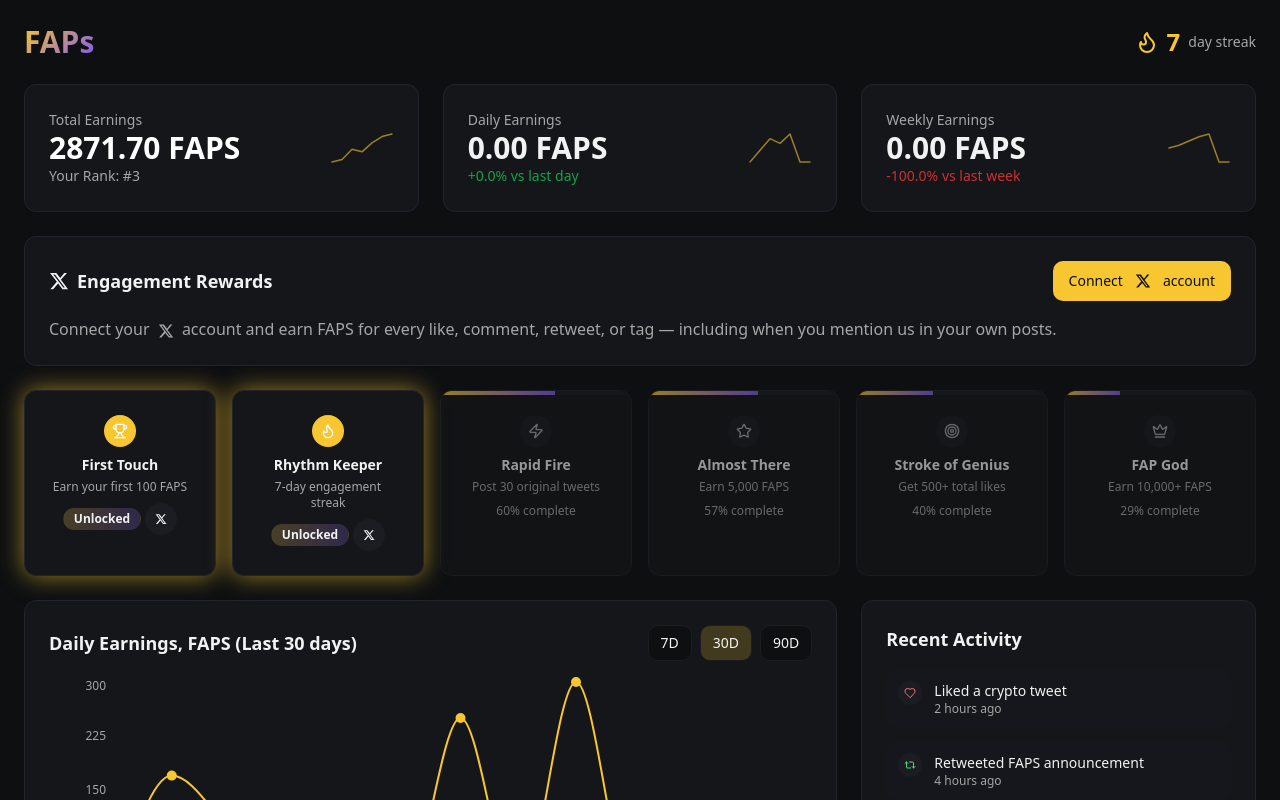
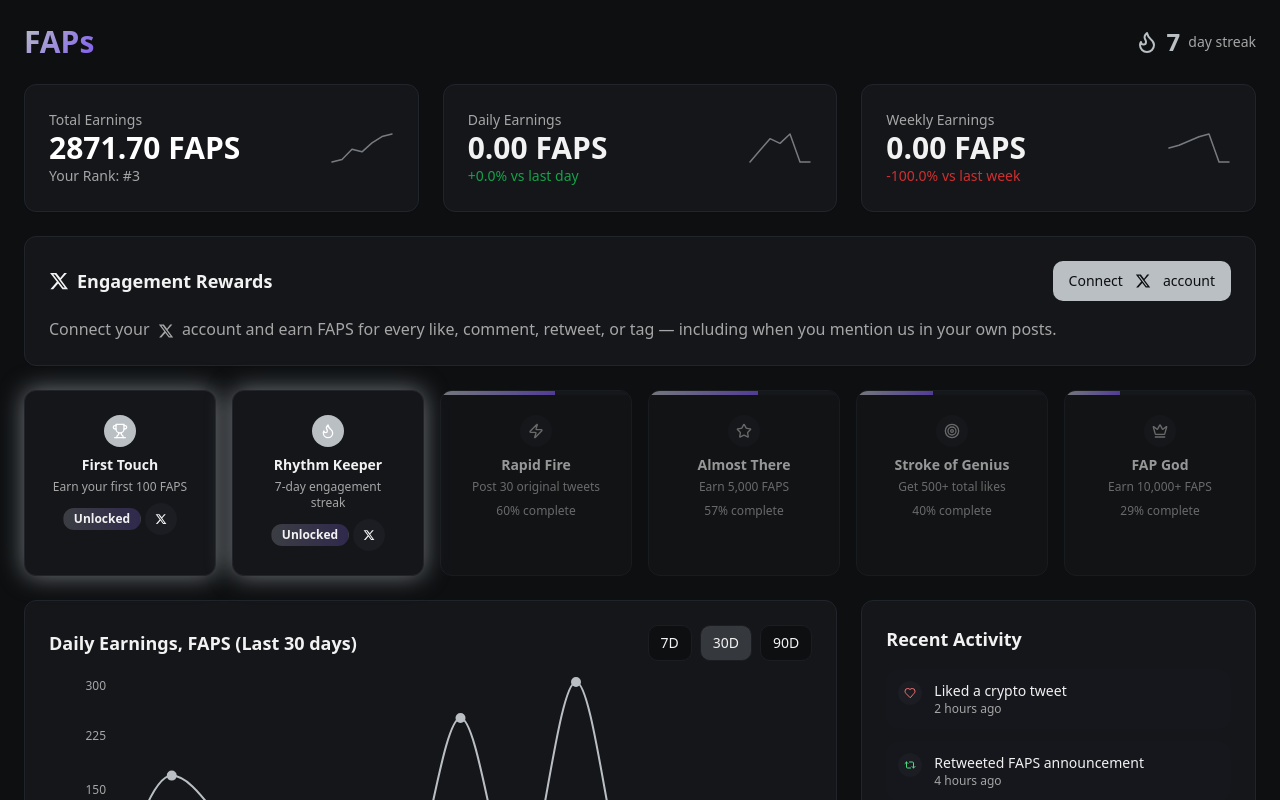
Before and after one commit to rohantomar95/tweet-fapsa-funhouse, a React (Vite) app: page / in a window 1280 px wide. Shown: the top 800 px of the page. Built offline with nearby package versions, Linux system fonts and the light colour scheme.

Commit message:
Change color scheme to chrome.
Update the color scheme to use chrome colors instead of gold.

```diff
--- a/src/index.css
+++ b/src/index.css
@@ -19,8 +19,8 @@ All colors MUST be HSL.
     --popover: 220 13% 9%;
     --popover-foreground: 0 0% 95%;
 
-    /* FAPS brand colors - yellow/gold and purple theme matching screenshot */
-    --primary: 45 93% 58%;  /* Yellow/gold from screenshot */
+    /* FAPS brand colors - chrome/silver and purple theme */
+    --primary: 210 8% 75%;  /* Chrome/silver color */
     --primary-foreground: 220 13% 6%;
 
     --secondary: 220 13% 12%;
@@ -37,17 +37,17 @@ All colors MUST be HSL.
 
     --border: 220 13% 15%;
     --input: 220 13% 12%;
-    --ring: 45 93% 58%;
+    --ring: 210 8% 75%;
 
     --radius: 0.75rem;
 
-    /* FAPS specific design tokens - matching screenshot colors */
-    --faps-primary: 45 93% 58%;    /* Yellow/gold color */
+    /* FAPS specific design tokens - chrome/silver colors */
+    --faps-primary: 210 8% 75%;    /* Chrome/silver color */
     --faps-secondary: 255 85% 65%; /* Purple accent */
     --faps-accent: 255 85% 65%;    /* Purple for buttons */
     --faps-success: 142 76% 36%;
-    --faps-warning: 45 93% 58%;    /* Same as primary for consistency */
-    --faps-chart: 45 93% 58%;
+    --faps-warning: 210 8% 75%;    /* Chrome for consistency */
+    --faps-chart: 210 8% 75%;
 
     /* Enhanced gradients for prominence */
     --gradient-primary: linear-gradient(135deg, hsl(var(--faps-primary)), hsl(var(--faps-secondary)));
@@ -64,12 +64,12 @@ All colors MUST be HSL.
 
     --sidebar-background: 220 13% 9%;
     --sidebar-foreground: 0 0% 95%;
-    --sidebar-primary: 45 93% 58%;
+    --sidebar-primary: 210 8% 75%;
     --sidebar-primary-foreground: 220 13% 6%;
     --sidebar-accent: 220 13% 12%;
     --sidebar-accent-foreground: 0 0% 95%;
     --sidebar-border: 220 13% 15%;
-    --sidebar-ring: 45 93% 58%;
+    --sidebar-ring: 210 8% 75%;
   }
 
   .dark {
@@ -82,7 +82,7 @@ All colors MUST be HSL.
     --popover: 220 13% 9%;
     --popover-foreground: 0 0% 95%;
 
-    --primary: 45 93% 58%;
+    --primary: 210 8% 75%;
     --primary-foreground: 220 13% 6%;
 
     --secondary: 220 13% 12%;
@@ -99,16 +99,16 @@ All colors MUST be HSL.
 
     --border: 220 13% 15%;
     --input: 220 13% 12%;
-    --ring: 45 93% 58%;
+    --ring: 210 8% 75%;
 
     --sidebar-background: 220 13% 9%;
     --sidebar-foreground: 0 0% 95%;
-    --sidebar-primary: 45 93% 58%;
+    --sidebar-primary: 210 8% 75%;
     --sidebar-primary-foreground: 220 13% 6%;
     --sidebar-accent: 220 13% 12%;
     --sidebar-accent-foreground: 0 0% 95%;
     --sidebar-border: 220 13% 15%;
-    --sidebar-ring: 45 93% 58%;
+    --sidebar-ring: 210 8% 75%;
   }
 }
 
```
